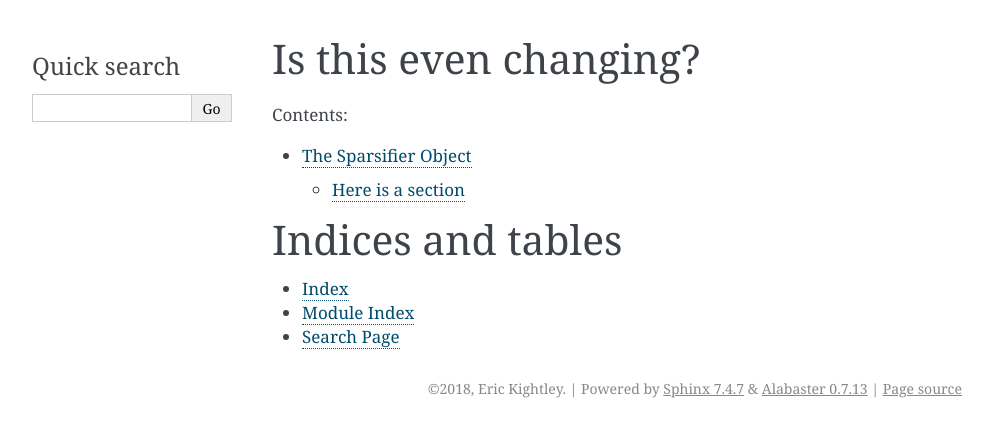
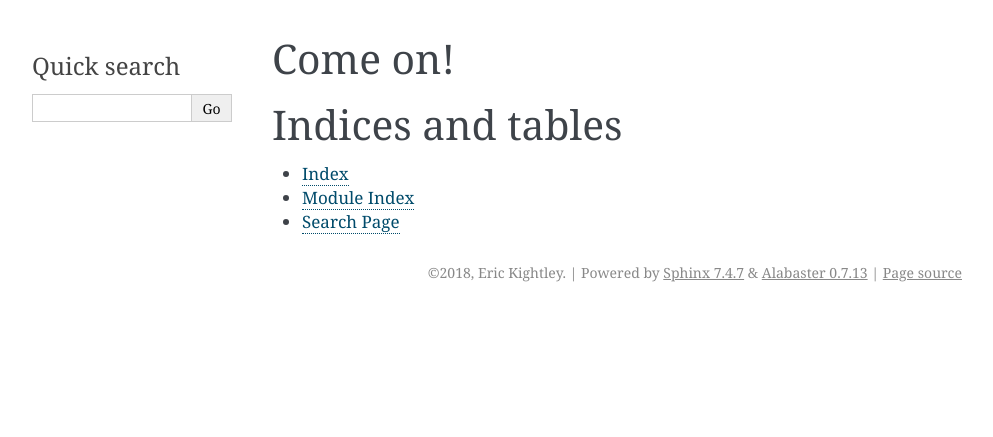
Before and after one commit to EricKightley/sparseklearn, a Sphinx documentation site: the page built from docs/index.rst, in a window 1280 px wide. Shown: the top 437 px of the page, without its empty margins (148-1141 px from the left). Built offline with Sphinx 7.4.7, drawn with Linux system fonts in a browser that asks for light colours.

Commit message:
testing docs

```diff
--- a/docs/index.rst
+++ b/docs/index.rst
@@ -3,14 +3,12 @@
    You can adapt this file completely to your liking, but it should at least
    contain the root `toctree` directive.
 
-Is this even changing?
-========================================
+Come on!
+========
 
 .. toctree::
    :maxdepth: 2
    :caption: Contents:
-
-   sparsifier
 
 
 Indices and tables
```
Also changed, not shown: 6 other files.
